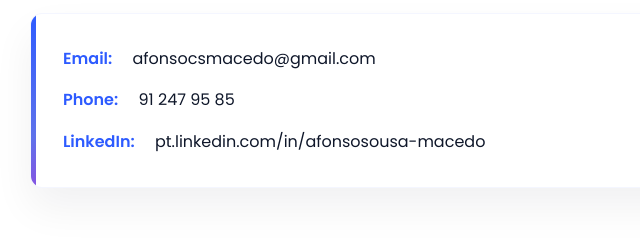
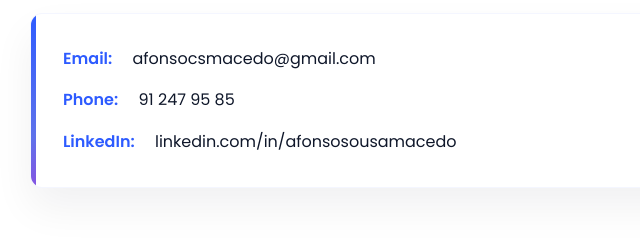
Before and after one commit to Afonso-Macedo/web-portfolio, a plain HTML site: page index.html in a window 1280 px wide. Shown: the part 1380-1620 px from the top of the page, 42-682 px from the left. Drawn offline with Linux system fonts and the light colour scheme.

Commit message:
Add files via upload

```diff
--- a/index.html
+++ b/index.html
@@ -94,7 +94,7 @@
                             </div>
                             <div class="info-item">
                                 <span class="info-title">LinkedIn:</span>
-                                <span class="info-value">pt.linkedin.com/in/afonsosousa-macedo</span>
+                                <span class="info-value">linkedin.com/in/afonsosousamacedo</span>
                             </div>
                         </div>
                     </div>
@@ -372,7 +372,7 @@
                             </div>
                             <div class="contact-text">
                                 <h3>LinkedIn</h3>
-                                <p>pt.linkedin.com/in/afonsosousa-macedo</p>
+                                <p>linkedin.com/in/afonsosousamacedo</p>
                             </div>
                         </div>
                     </div>
```
